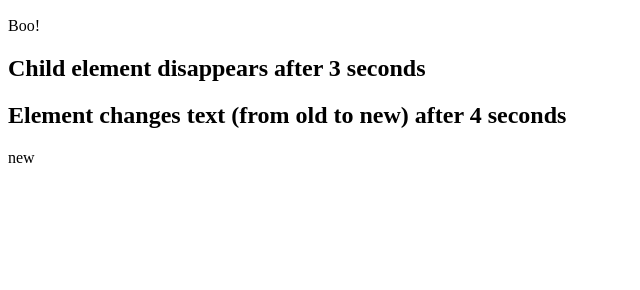
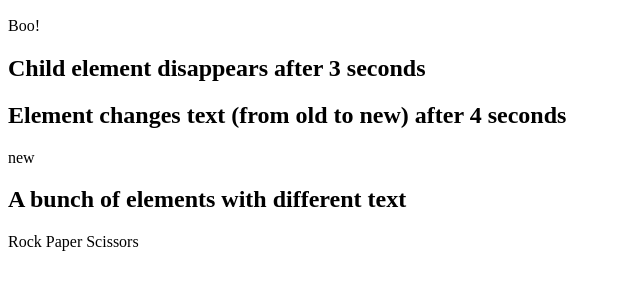
Before and after one commit to webdriverjsdemo/webdriverjsdemo.github.io, a plain HTML site: page index.html in a window 1280 px wide. Shown: the part 110-400 px from the top of the page, without its empty margins (0-640 px from the left). Drawn offline with Linux system fonts and the light colour scheme.

Commit message:
Add text elements for looping

```diff
--- a/index.html
+++ b/index.html
@@ -13,5 +13,11 @@
   <div id="elementdisappears">Here one minute, then...</div>
   <h2>Element changes text (from old to new) after 4 seconds</h2>
   <div id="elementchangestext">old</div>
+  <h2>A bunch of elements with different text</h2>
+  <div id="textelements">
+    <span>Rock</span>
+    <span>Paper</span>
+    <span>Scissors</span>
+  </div>
 </body>
 </html>
```
Also changed, not shown: 1 other file.
